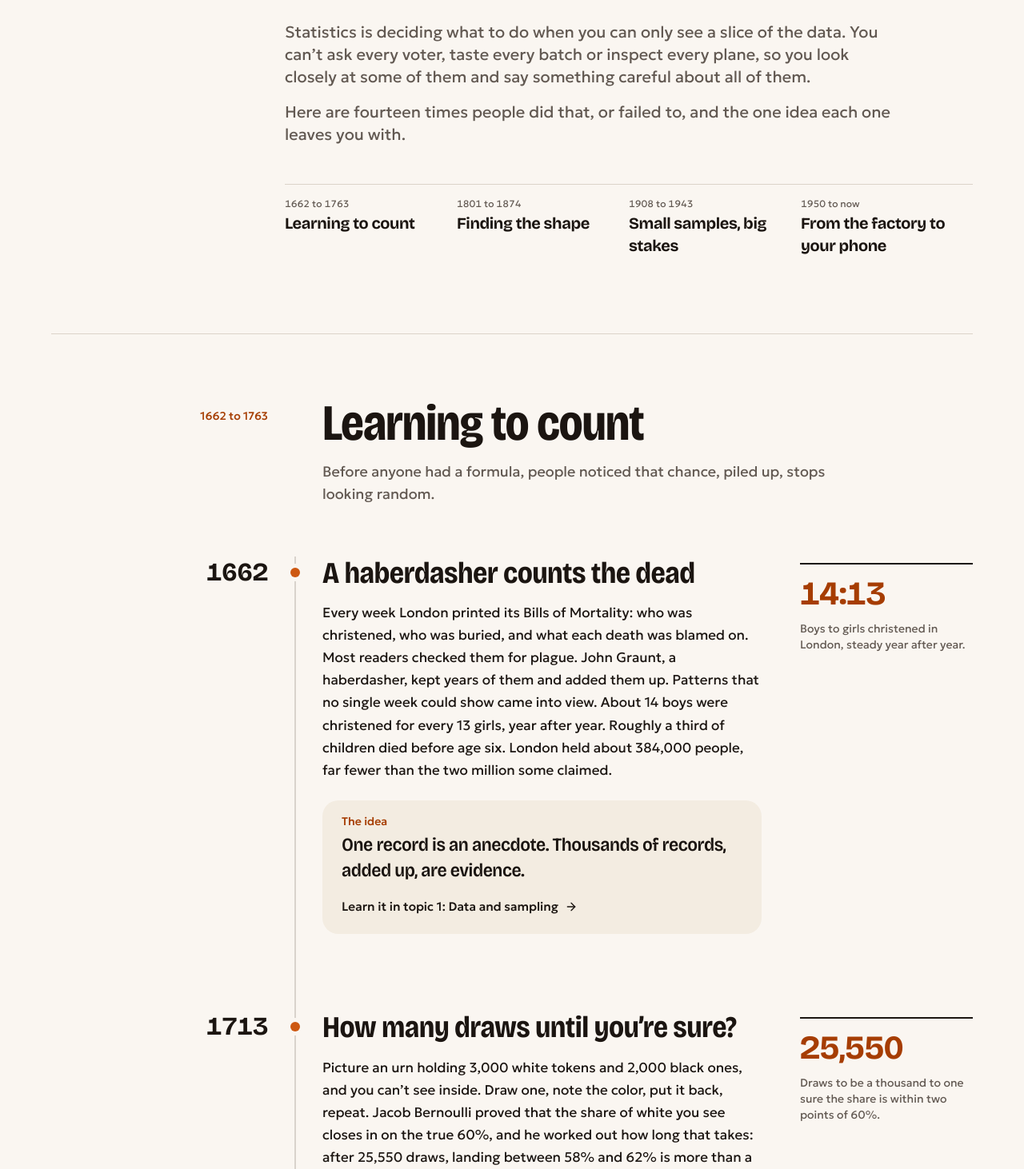
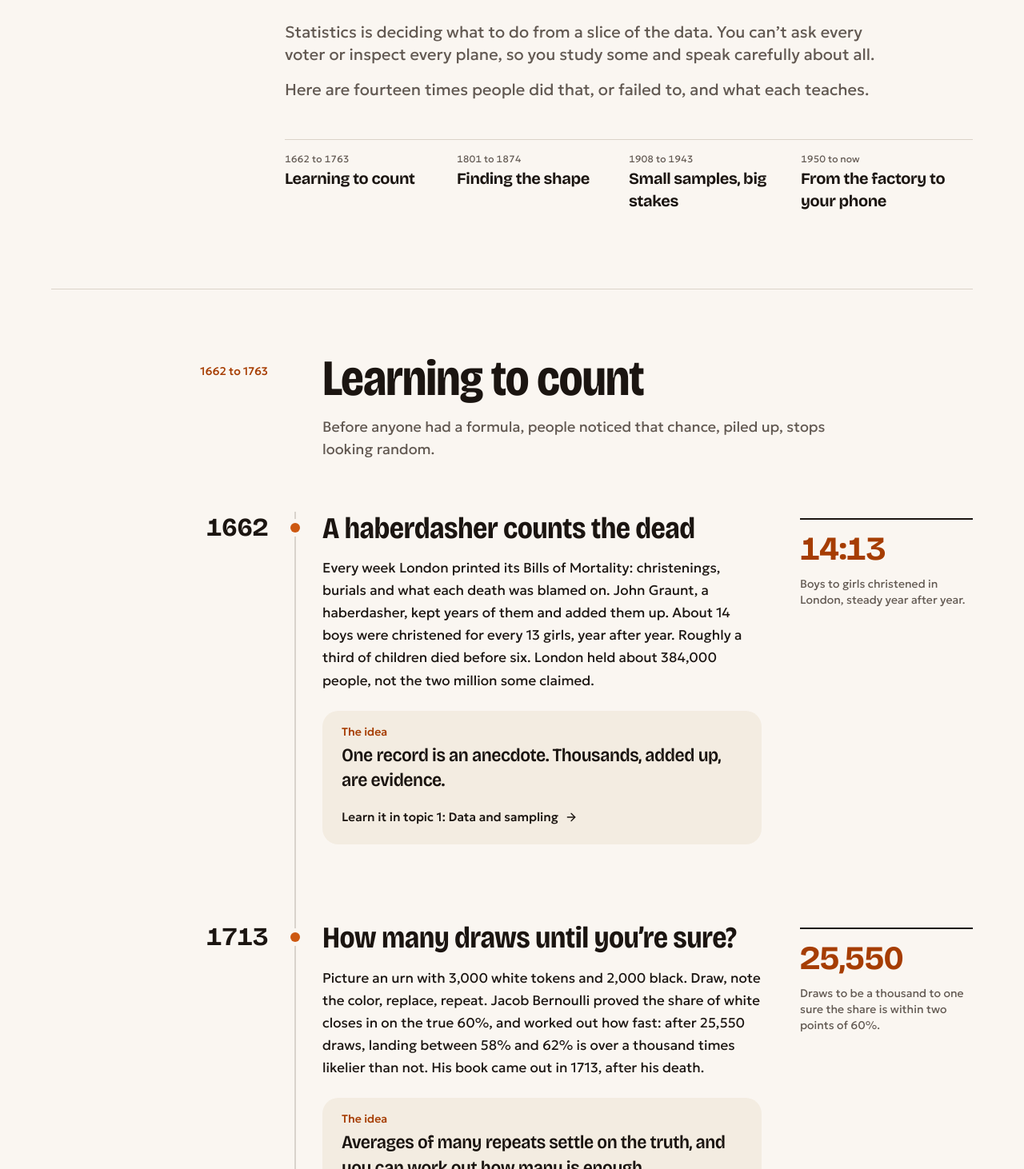
Before and after one commit to skirberg/monte, a Next.js app: page /story in a window 1280 px wide. Shown: the part 288-1750 px from the top of the page at 80% size. Built offline with nearby package versions, Linux system fonts and the light colour scheme; a web font is replaced by a local one.

Commit message:
Shorter copy: topic lines, why blocks, examples, traps, hooks, terms, tool intros, decide one-liners and the 14 stories, all within word limits; no class or exam framing

```diff
--- a/app/story/page.tsx
+++ b/app/story/page.tsx
@@ -34,8 +34,8 @@ const CHAPTERS: Chapter[] = [
         id: "graunt",
         year: "1662",
         title: "A haberdasher counts the dead",
-        body: "Every week London printed its Bills of Mortality: who was christened, who was buried, and what each death was blamed on. Most readers checked them for plague. John Graunt, a haberdasher, kept years of them and added them up. Patterns that no single week could show came into view. About 14 boys were christened for every 13 girls, year after year. Roughly a third of children died before age six. London held about 384,000 people, far fewer than the two million some claimed.",
-        idea: "One record is an anecdote. Thousands of records, added up, are evidence.",
+        body: "Every week London printed its Bills of Mortality: christenings, burials and what each death was blamed on. John Graunt, a haberdasher, kept years of them and added them up. About 14 boys were christened for every 13 girls, year after year. Roughly a third of children died before six. London held about 384,000 people, not the two million some claimed.",
+        idea: "One record is an anecdote. Thousands, added up, are evidence.",
         topic: "data",
         figure: { value: "14:13", caption: "Boys to girls christened in London, steady year after year." },
       },
@@ -43,8 +43,8 @@ const CHAPTERS: Chapter[] = [
         id: "bernoulli",
         year: "1713",
         title: "How many draws until you’re sure?",
-        body: "Picture an urn holding 3,000 white tokens and 2,000 black ones, and you can’t see inside. Draw one, note the color, put it back, repeat. Jacob Bernoulli proved that the share of white you see closes in on the true 60%, and he worked out how long that takes: after 25,550 draws, landing between 58% and 62% is more than a thousand times likelier than landing outside. He wrote that he had kept the result to himself for twenty years. The Art of Conjecturing came out in 1713, eight years after his death.",
-        idea: "The average of many repeats settles on the truth, and you can work out how many repeats is enough.",
+        body: "Picture an urn with 3,000 white tokens and 2,000 black. Draw, note the color, replace, repeat. Jacob Bernoulli proved the share of white closes in on the true 60%, and worked out how fast: after 25,550 draws, landing between 58% and 62% is over a thousand times likelier than not. His book came out in 1713, after his death.",
+        idea: "Averages of many repeats settle on the truth, and you can work out how many is enough.",
         topic: "rv",
         figure: { value: "25,550", caption: "Draws to be a thousand to one sure the share is within two points of 60%." },
       },
@@ -52,8 +52,8 @@ const CHAPTERS: Chapter[] = [
         id: "de-moivre",
         year: "1733",
         title: "A bell hiding in a coin toss",
-        body: "Abraham de Moivre fled France as a Protestant and made his living in London tutoring mathematics, often in coffee houses. His specialty was games of chance. Questions about many tosses, like the chance of between 4,900 and 5,100 heads in 10,000, meant adding thousands of exact terms by hand. In a Latin pamphlet dated November 1733 he found a shortcut: for many tosses, the counts trace a smooth, bell-shaped curve, and the area under it gives the answer. It is usually counted as the birth of what we now call the normal curve.",
-        idea: "Add up many small chances and the total falls into a bell, so the area under that bell is a probability.",
+        body: "Abraham de Moivre, a Protestant who fled France, tutored mathematics in London, often in coffee houses. The chance of 4,900 to 5,100 heads in 10,000 tosses meant adding thousands of exact terms by hand. In November 1733 he found a shortcut: for many tosses, the counts trace a smooth bell, and the area under it gives the answer.",
+        idea: "Many small chances add up to a bell, and the area under the bell is a probability.",
         topic: "normal",
         figure: { art: "bell", caption: "De Moivre’s shortcut: the curve that coin-toss counts settle into." },
       },
@@ -61,8 +61,8 @@ const CHAPTERS: Chapter[] = [
         id: "bayes",
         year: "1763",
         title: "A minister’s note on changing your mind",
-        body: "Thomas Bayes, a Presbyterian minister in Tunbridge Wells, died in 1761 with an essay among his papers. His friend Richard Price found it, edited it and sent it to the Royal Society, where it was read in December 1763. It asked a question backwards. Everyone knew how to go from a known chance to likely results. Bayes went from results to the chance: after some successes and failures, how sure can you be about the odds behind them? Start with a belief, weigh the evidence, update. Spam filters still work this way.",
-        idea: "New evidence should move your belief, by an amount that depends on what you believed before.",
+        body: "Thomas Bayes, a minister, died in 1761 with an essay among his papers. His friend Richard Price sent it to the Royal Society, where it was read in December 1763. It asked a question backwards: after some successes and failures, how sure can you be about the odds behind them? Spam filters still work this way.",
+        idea: "Evidence should move your belief, by an amount that depends on what you believed before.",
         topic: "prob",
       },
     ],
@@ -77,8 +77,8 @@ const CHAPTERS: Chapter[] = [
         id: "gauss",
         year: "1801",
         title: "Finding a lost planet with a pencil",
-        body: "On 1 January 1801 Giuseppe Piazzi spotted Ceres, then counted as a new planet, and tracked it for about 40 days before it slipped into the Sun’s glare. Astronomers had a sliver of its path and no idea where it would come back. Carl Friedrich Gauss, 24, worked out an orbit from those few, slightly wrong sightings. That December, Ceres turned up almost exactly where he said. His tool, he later wrote, was least squares: choose the path that makes the squared misses as small as possible. Adrien-Marie Legendre published the method first, in 1805. Gauss published his in 1809.",
-        idea: "When every measurement is a little off, the best line is the one that keeps the squared misses smallest.",
+        body: "In January 1801 Giuseppe Piazzi spotted Ceres and tracked it for about 40 days before it slipped into the Sun’s glare. Carl Friedrich Gauss, 24, worked out an orbit from those few, slightly wrong sightings. That December, Ceres turned up almost exactly where he said. His tool, he later wrote, was least squares: keep the squared misses smallest.",
+        idea: "When every measurement is a little off, the best line keeps the squared misses smallest.",
         topic: "reg",
         figure: { value: "40 days", caption: "Of sightings before Ceres vanished. Gauss found it again on paper." },
       },
@@ -86,7 +86,7 @@ const CHAPTERS: Chapter[] = [
         id: "nightingale",
         year: "1858",
         title: "A chart that argued with an army",
-        body: "Florence Nightingale came back from the Crimean War sure that soldiers were dying of the wrong things. With help from the statistician William Farr, she drew twelve wedges, one per month, each sized by that month’s deaths and colored by cause. Blue, for diseases that could have been prevented, swamped red, for wounds. The chart went into a confidential report in 1858. Army doctors pushed back, so she passed copies to writers and reformers, and a year later it was in a book anyone could buy. The point was plain at a glance: most of those deaths came from disease that cleaner, better-fed camps could prevent.",
+        body: "Florence Nightingale returned from the Crimean War sure soldiers were dying of the wrong things. With William Farr, she drew twelve wedges, one per month, sized by deaths and colored by cause. Blue, for preventable disease, swamped red, for wounds. It went into a confidential report in 1858. When army doctors pushed back, she passed copies to writers and reformers.",
         idea: "A clear picture of the data makes the size of a problem impossible to ignore.",
         topic: "data",
       },
@@ -94,8 +94,8 @@ const CHAPTERS: Chapter[] = [
         id: "galton",
         year: "1874",
         title: "Beads, pins and a bell",
-        body: "For a talk at the Royal Institution in 1874, Francis Galton built a board studded with rows of pins. Beads poured in at the top, and at every pin each one bounced left or right by chance. Nobody could say where a single bead would land. Together they piled into the same bell every time, tall in the middle and thin at the edges. Galton called it a wonderful form of cosmic order. He also used his statistics to argue for eugenics, a legacy the field still reckons with. The board on this site’s front page is the same machine.",
-        idea: "Add up many small random nudges and the totals form a bell, which is why averages are so predictable.",
+        body: "For an 1874 talk, Francis Galton built a board of pins. Beads bounced left or right at each pin. No one could say where a bead would land, but together they piled into the same bell every time. Galton also used statistics to argue for eugenics, a legacy the field still reckons with. Our front page runs the same machine.",
+        idea: "Many small random nudges add up to a bell, which is why averages are so predictable.",
         topic: "clt",
         figure: { art: "pile", caption: "Each grain is one bead. No single one is predictable; the pile always is." },
       },
@@ -105,22 +105,22 @@ const CHAPTERS: Chapter[] = [
     id: "samples",
     years: "1908 to 1943",
     title: "Small samples, big stakes",
-    dek: "Beer, tea, an election and a war. Each one turned on what a slice of data can and can’t tell you.",
+    dek: "Beer, tea, an election, a war: what can a slice of data really tell you?",
     stories: [
       {
         id: "gosset",
         year: "1908",
         title: "The brewer who signed his work ‘Student’",
-        body: "William Sealy Gosset joined Guinness in Dublin in 1899 as a chemist. His brewery experiments ran on a handful of batches, while the formulas of the day assumed big samples. With only a few measurements, those formulas made results look surer than they were. Gosset worked out the fix, a curve with fatter tails built for small samples. Guinness didn’t let staff publish under their own names, so his 1908 paper, The Probable Error of a Mean, was signed ‘Student’. Every statistics class still teaches Student’s t.",
-        idea: "With a small sample, admit more doubt: use t instead of z, and your interval gets wider.",
+        body: "William Sealy Gosset joined Guinness in 1899 as a chemist. His experiments ran on a handful of batches, but the formulas of the day assumed big samples and made small ones look surer than they were. His fix was a curve with fatter tails. Guinness didn’t let staff publish under their own names, so his 1908 paper was signed ‘Student’.",
+        idea: "With a small sample, admit more doubt: use t instead of z, and the interval widens.",
         topic: "ci",
       },
       {
         id: "fisher",
         year: "1935",
         title: "Milk first, or tea first?",
-        body: "At afternoon tea at Rothamsted, an agricultural research station, the scientist Muriel Bristol said she could taste whether the milk had gone into the cup before the tea. A colleague said: let’s test her. Ronald Fisher later used the moment to show how to test any claim. Pour eight cups, four each way, serve them in random order, and ask her to pick out the four with milk first. Guessing would get all four right just 1 time in 70. He wrote it up in The Design of Experiments in 1935. By most accounts, she got every cup right.",
-        idea: "Assume nothing is going on, then ask how surprising the result would be. That is a hypothesis test.",
+        body: "At tea at Rothamsted, Muriel Bristol said she could taste whether the milk went in first. Ronald Fisher later used it to show how to test any claim: pour eight cups, four each way, in random order, and ask her to pick the four milk-first. Guessing gets all four 1 time in 70. By most accounts, she got them all.",
+        idea: "Assume nothing is going on, then ask how surprising the result is. That is a hypothesis test.",
         topic: "test",
         figure: { value: "1 in 70", caption: "The chance of picking all four milk-first cups by pure guessing." },
       },
@@ -128,7 +128,7 @@ const CHAPTERS: Chapter[] = [
         id: "literary-digest",
         year: "1936",
         title: "2.4 million answers, the wrong winner",
-        body: "In 1936 the Literary Digest mailed about 10 million mock ballots, with names drawn largely from phone books and car registrations, and got about 2.4 million back. Its forecast: Alf Landon would beat Franklin Roosevelt with 57% of the vote. Roosevelt carried 46 of 48 states. The list leaned toward households with phones and cars, but later studies found a bigger problem in who answered: Landon voters mailed their ballots back, and Roosevelt voters were likelier to stay silent. George Gallup asked about 50,000 people chosen to mirror the voters, and called it for Roosevelt. The Digest never recovered.",
+        body: "In 1936 the Literary Digest mailed about 10 million mock ballots, got about 2.4 million back, and called it for Alf Landon. Franklin Roosevelt carried 46 of 48 states. The lists leaned toward phone and car owners, and later studies found Landon voters were likelier to answer. George Gallup asked about 50,000 people chosen to mirror voters, and was right.",
         idea: "A huge sample that leans one way loses to a small one picked fairly.",
         topic: "data",
         figure: { value: "2.4M", caption: "Ballots the Digest got back. Gallup asked about 50,000 and got it right." },
@@ -137,8 +137,8 @@ const CHAPTERS: Chapter[] = [
         id: "wald",
         year: "1943",
         title: "The planes that didn’t come back",
-        body: "Abraham Wald, working with Columbia University’s Statistical Research Group during the Second World War, took on a hard question: how vulnerable are bombers to hits in different places? The only data came from planes that returned, peppered with holes. The tempting reading is to armor where the holes are. Wald saw that the sample itself was the clue. Those planes were hit and still made it home. Planes hit in the deadliest places mostly didn’t, so they never got counted. His memos showed how to estimate the missing losses from the survivors’ damage.",
-        idea: "Every number in your data is conditional on making it into the data, so ask who never made it back.",
+        body: "During the Second World War, Abraham Wald of Columbia’s Statistical Research Group studied where bombers were most vulnerable. The only data came from planes that returned, peppered with holes. The tempting move is to armor where the holes are. Wald saw that the sample was the clue: planes hit in the deadliest places mostly never came back to be counted.",
+        idea: "Your data holds only what made it into the data. Ask who never made it back.",
         topic: "prob",
       },
     ],
@@ -153,16 +153,16 @@ const CHAPTERS: Chapter[] = [
         id: "deming",
         year: "1950",
         title: "Teaching a country to read variation",
-        body: "In the summer of 1950 the Union of Japanese Scientists and Engineers invited the American statistician W. Edwards Deming to teach. Between June and August he trained hundreds of engineers and managers, and spoke to company heads at Hakone. His lesson, built on Walter Shewhart’s control charts: every process varies, so learn to tell its everyday wobble from a real signal, then shrink the wobble. Better quality, he argued, would cut costs and win markets. He gave back the royalties from his lectures, and JUSE used them to found the Deming Prize, still awarded today.",
-        idea: "Manage the spread, not just the average: a process that is right on average but all over the place is still broken.",
+        body: "In 1950 the Union of Japanese Scientists and Engineers (JUSE) invited the American statistician W. Edwards Deming, who taught hundreds of engineers and managers. His lesson, built on Walter Shewhart’s control charts: every process varies, so tell everyday wobble from a real signal, then shrink it. He gave back his royalties, and JUSE used them to found the Deming Prize.",
+        idea: "Manage the spread, not just the average: right on average but all over the place is still broken.",
         topic: "spread",
       },
       {
         id: "moneyball",
         year: "2002",
         title: "Buying the wins nobody else priced",
-        body: "The 2002 Oakland A’s spent about $42 million on players. The New York Yankees spent about $133 million. Both won 103 games. General manager Billy Beane and his assistant Paul DePodesta trusted the numbers over the scouts’ eye. Their model said getting on base drove runs far more than the market paid for. In Michael Lewis’s telling, a point of on-base percentage was worth about three points of slugging. So they bought walks cheaply. The A’s won 20 games in a row, an American League record at the time, and still lost in the first round of the playoffs.",
-        idea: "Weigh each factor while holding the others fixed, and you find what really drives the result and what is overpriced.",
+        body: "The 2002 Oakland A’s spent about $42 million; the Yankees, about $133 million. Both won 103 games. Billy Beane and Paul DePodesta trusted the numbers over the scouts’ eye: getting on base drove runs far more than the market paid for. They bought walks cheaply. The A’s won 20 straight, then a league record, yet lost in the first round.",
+        idea: "Hold the other factors fixed and you see what really drives results, and what is overpriced.",
         topic: "mreg",
         figure: { value: "$42M", caption: "Oakland’s payroll. The Yankees spent about $133M. Both won 103 games." },
       },
@@ -170,8 +170,8 @@ const CHAPTERS: Chapter[] = [
         id: "41-shades",
         year: "2009",
         title: "Forty-one shades of blue",
-        body: "In March 2009 Douglas Bowman, Google’s first visual designer, quit and explained why on his blog. A team couldn’t decide between two blues, he wrote, so they tested 41 shades between them to see which one performed best. He had been asked to prove whether a border should be 3, 4 or 5 pixels wide. Bowman felt data had crowded out judgment. The method he complained about now runs most of the web: show two versions to random halves of the visitors, and let the difference decide.",
-        idea: "Split people at random, change one thing, and check whether the gap is bigger than chance alone would make.",
+        body: "In March 2009 Douglas Bowman, Google’s first visual designer, quit and explained why on his blog. A team couldn’t decide between two blues, he wrote, so they tested 41 shades between them. Bowman felt data had crowded out judgment. The method now runs most of the web: random halves of visitors see two versions, and the difference decides.",
+        idea: "Split people at random, change one thing, and check if the gap beats chance.",
         topic: "test",
         figure: { value: "41", caption: "Shades of blue tested between the two a team couldn’t choose from." },
       },
@@ -180,14 +180,14 @@ const CHAPTERS: Chapter[] = [
 ];
 
 const EVERYDAY: { name: string; line: string; topic: TopicId }[] = [
-  { name: "Pricing", line: "How many sales do you lose per dollar of price? That is a regression slope.", topic: "reg" },
-  { name: "A/B tests", line: "Apps try two versions on random users and keep the one that clears the margin of error.", topic: "ci" },
-  { name: "Risk", line: "Insurers and lenders price a policy or a loan from its expected loss and its spread.", topic: "rv" },
-  { name: "Quality", line: "A plant checks a few parts an hour and stops the line when the variation jumps.", topic: "spread" },
-  { name: "Forecasting", line: "A call center staffs the next hour from the average number of calls per hour.", topic: "poisson" },
-  { name: "Sports", line: "Win 60% of your serve points and you hold about 74% of your service games.", topic: "count" },
-  { name: "Medicine", line: "A drug is approved when the gap between treated and untreated is too big for chance.", topic: "test" },
-  { name: "Polls", line: "A thousand people speak for millions only if they were picked at random.", topic: "data" },
+  { name: "Pricing", line: "Sales lost per dollar of price? That is a regression slope.", topic: "reg" },
+  { name: "A/B tests", line: "Two versions, random users; the winner must clear the margin of error.", topic: "ci" },
+  { name: "Risk", line: "Insurers and lenders price from the expected loss and its spread.", topic: "rv" },
+  { name: "Quality", line: "A plant checks a few parts an hour, stopping when variation jumps.", topic: "spread" },
+  { name: "Forecasting", line: "A call center staffs each hour from its average call rate.", topic: "poisson" },
+  { name: "Sports", line: "Win 60% of serve points; hold about 74% of service games.", topic: "count" },
+  { name: "Medicine", line: "Drugs are approved when treated beat untreated by more than chance.", topic: "test" },
+  { name: "Polls", line: "A thousand people speak for millions only if picked at random.", topic: "data" },
 ];
 
 const SOURCES: { story: string; title: string; url: string }[] = [
@@ -355,10 +355,10 @@ export default function Story() {
             </h1>
             <div className="rise mt-7 max-w-[56ch] space-y-4 text-lg text-ink-muted md:text-xl" style={{ animationDelay: "80ms" }}>
               <p>
-                Statistics is deciding what to do when you can only see a slice of the data. You can&rsquo;t ask every voter, taste every
-                batch or inspect every plane, so you look closely at some of them and say something careful about all of them.
+                Statistics is deciding what to do from a slice of the data. You can&rsquo;t ask every voter or inspect every plane, so you
+                study some and speak carefully about all.
               </p>
-              <p>Here are fourteen times people did that, or failed to, and the one idea each one leaves you with.</p>
+              <p>Here are fourteen times people did that, or failed to, and what each teaches.</p>
             </div>
 
             <nav aria-label="Chapters" className="rise mt-12" style={{ animationDelay: "140ms" }}>
@@ -417,7 +417,7 @@ export default function Story() {
                 >
                   Where you already use it
                 </h2>
-                <p className="max-w-[52ch] text-lg text-paper/70">None of this stayed in the history books. It runs the jobs you&rsquo;re studying for.</p>
+                <p className="max-w-[52ch] text-lg text-paper/70">None of this stayed in the history books. You use it every day.</p>
               </div>
             </Reveal>
             <ul className="grid gap-px overflow-hidden rounded-[24px] bg-paper/15 sm:grid-cols-2 lg:grid-cols-4">
```
Also changed, not shown: lib/decide/tools.ts (+9 -9 lines), lib/study/data.json.
